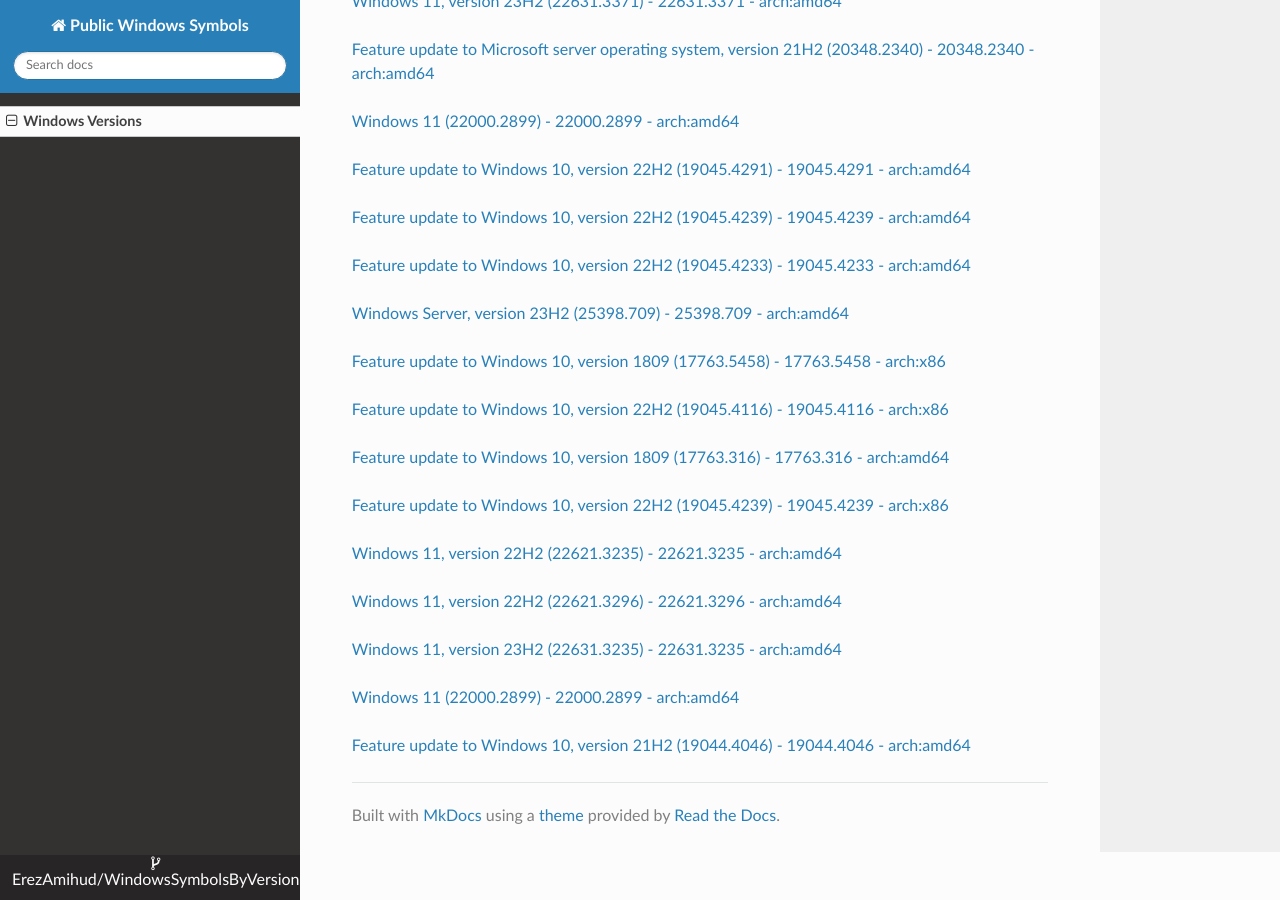
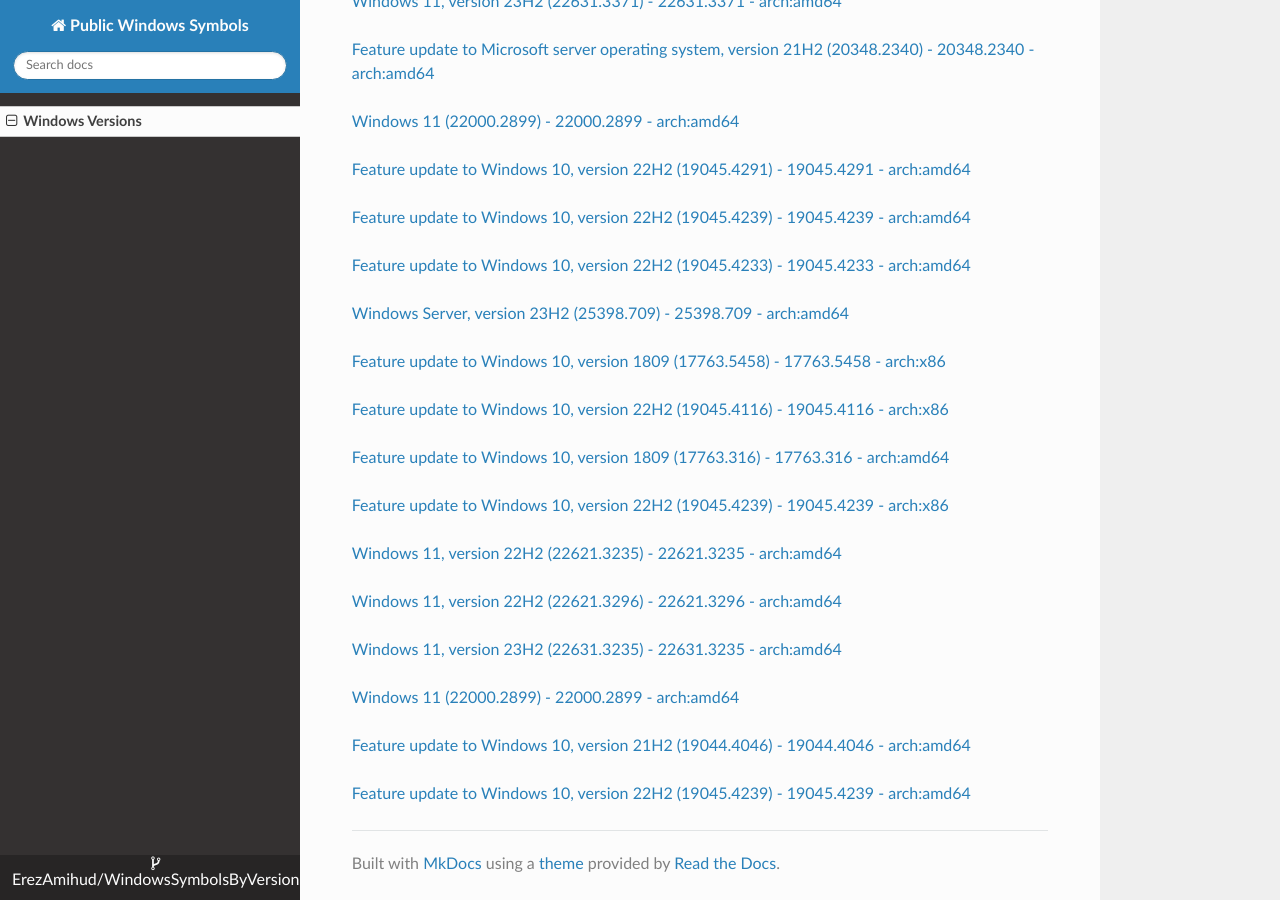
Before and after one commit to ErezAmihud/WindowsSymbolsByVersion, an MkDocs documentation site: the page built from docs/index.md, in a window 1280 px wide and 900 px high, scrolled down 16805 px. Built offline with MkDocs 1.6.1, drawn with Linux system fonts in a browser that asks for light colours; nearby versions of some CDN libraries.

Commit message:
Automated commit, add manifest for 6ee3be2f-ebaf-4e6d-9e74-a9d37a53bfe8

```diff
--- a/docs/index.md
+++ b/docs/index.md
@@ -913,3 +913,6 @@
 
 
 [Feature update to Windows 10, version 21H2 (19044.4046) - 19044.4046 - arch:amd64](https://github.com/ErezAmihud/WindowsSymbolsByVersion/blob/main/manifests/8f378cec-5123-4340-aca9-e94c446ed27d.manifest)
+
+
+[Feature update to Windows 10, version 22H2 (19045.4239) - 19045.4239 - arch:amd64](https://github.com/ErezAmihud/WindowsSymbolsByVersion/blob/main/manifests/6ee3be2f-ebaf-4e6d-9e74-a9d37a53bfe8.manifest)
```
Also changed, not shown: process_builds.json (+1 -1 lines).
